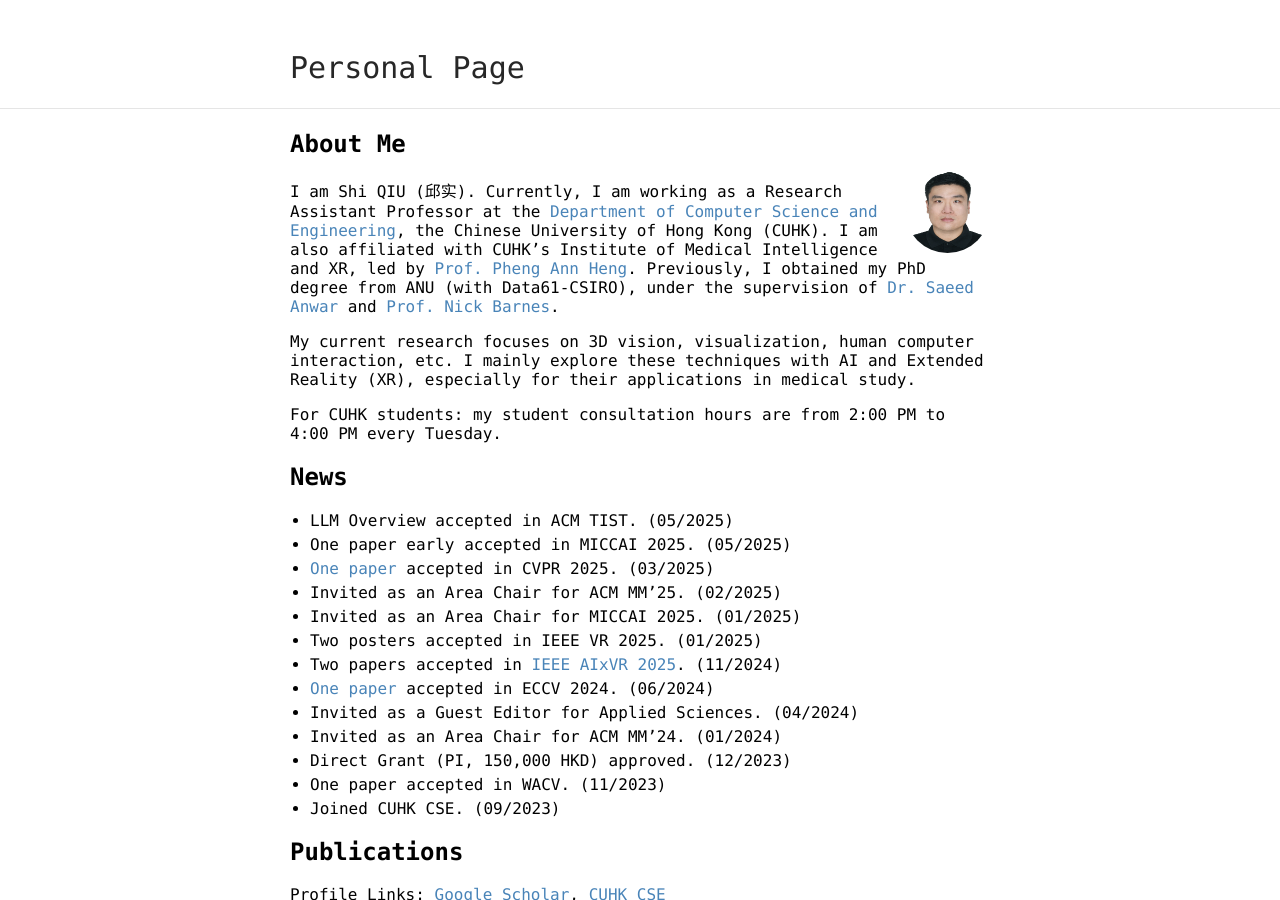
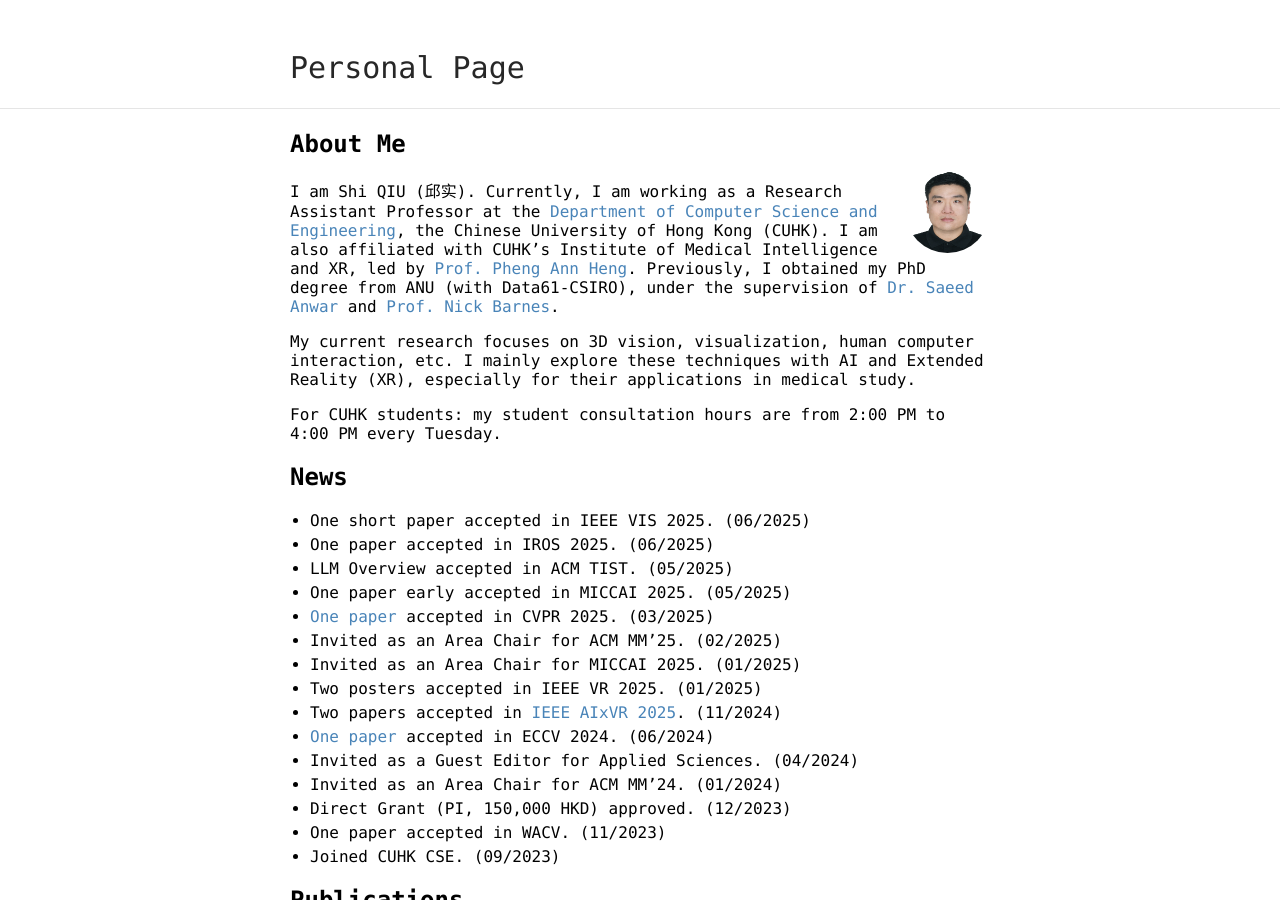
Before and after one commit to ShiQiu0419/ShiQiu0419.github.io, a Jekyll site: the page built from index.md, in a window 1280 px wide and 900 px high. Built offline with Jekyll 4.4.1, drawn with Linux system fonts in a browser that asks for light colours; our own code applies the rules of GitHub Pages for plain Markdown files.

Commit message:
Update index.md

```diff
--- a/index.md
+++ b/index.md
@@ -12,6 +12,8 @@ My current research focuses on 3D vision, visualization, human computer interact
 For CUHK students: my student consultation hours are from 2:00 PM to 4:00 PM every Tuesday.
 
 ## News
+* One short paper accepted in IEEE VIS 2025. (06/2025)
+* One paper accepted in IROS 2025. (06/2025)
 * LLM Overview accepted in ACM TIST. (05/2025)
 * One paper early accepted in MICCAI 2025. (05/2025)
 * [One paper](https://arxiv.org/abs/2503.14029) accepted in CVPR 2025. (03/2025)
```
